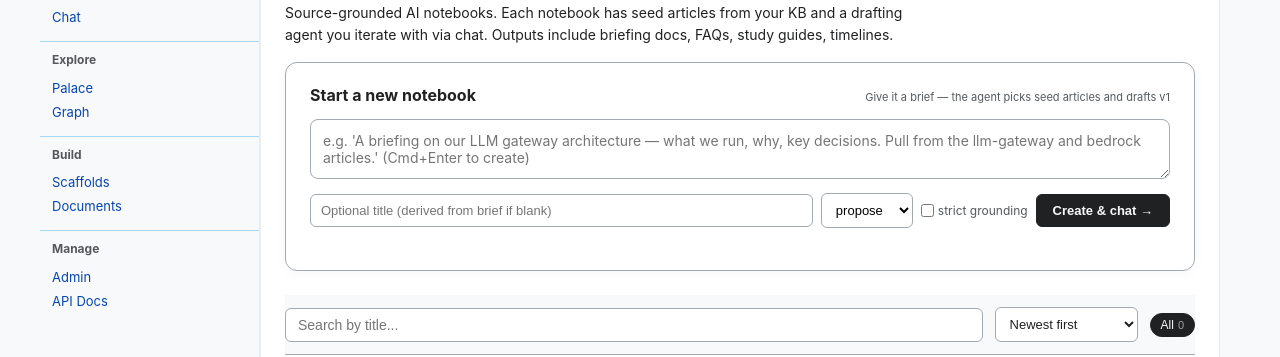
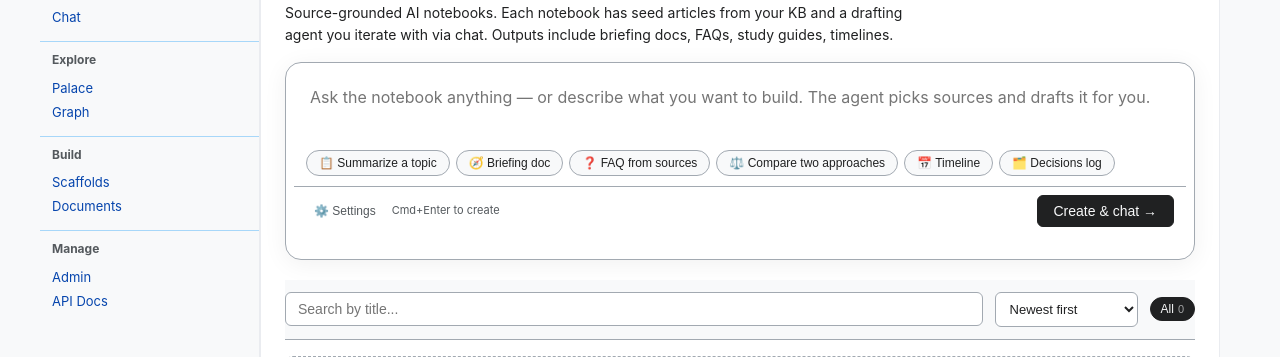
Before and after one commit to ghndrx/wikidelve, a Python web app: template templates/documents_browse.html in a window 1280 px wide. Shown: the part 111-468 px from the top of the page. Run offline with Jinja, Linux system fonts and the light colour scheme; the template is opened without the code that fills it, so the values that code supplies are empty; some libraries are stand-ins or nearby versions.

Commit message:
Documents landing: NotebookLM-style composer with quick-start chips, auto-grow input, settings disclosure, continue-recent strip

```diff
--- a/templates/documents_browse.html
+++ b/templates/documents_browse.html
@@ -230,28 +230,166 @@
     </div>
 </div>
 
-{# Primary chat entry — the NotebookLM-style "start here" surface. #}
-<div style="background: var(--color-surface); border: 1px solid var(--color-border); border-radius: 12px; padding: 20px 24px; margin-bottom: 24px; box-shadow: 0 2px 12px rgba(0,0,0,0.04);">
-    <div style="display: flex; align-items: baseline; justify-content: space-between; margin-bottom: 10px;">
-        <h2 style="margin: 0; font-size: 16px;">Start a new notebook</h2>
-        <span style="font-size: 11px; color: var(--color-text-muted);">Give it a brief — the agent picks seed articles and drafts v1</span>
+{# Primary chat entry — NotebookLM-style composer with quick-start chips and collapsed advanced settings. #}
+<style nonce="{{ csp_nonce() }}">
+.nb-composer {
+    background: var(--color-surface);
+    border: 1px solid var(--color-border);
+    border-radius: 16px;
+    padding: 8px 8px 10px;
+    margin-bottom: 20px;
+    box-shadow: 0 4px 24px rgba(0,0,0,0.06);
+    transition: box-shadow 0.2s, border-color 0.2s;
+}
+.nb-composer:focus-within {
+    border-color: var(--color-accent, #06c);
+    box-shadow: 0 4px 24px rgba(6,102,204,0.12);
+}
+.nb-composer-input {
+    width: 100%;
+    border: 0;
+    background: transparent;
+    color: var(--color-text);
+    padding: 14px 16px 8px;
+    font-family: inherit;
+    font-size: 16px;
+    line-height: 1.5;
+    resize: none;
+    min-height: 72px;
+    max-height: 320px;
+    outline: none;
+}
+.nb-chip-row {
+    display: flex;
+    flex-wrap: wrap;
+    gap: 6px;
+    padding: 0 12px 10px;
+}
+.nb-chip {
+    font-size: 12px;
+    padding: 5px 12px;
+    border: 1px solid var(--color-border);
+    border-radius: 999px;
+    background: var(--color-surface-alt);
+    color: var(--color-text);
+    cursor: pointer;
+    transition: all 0.15s;
+    white-space: nowrap;
+}
+.nb-chip:hover { background: var(--color-surface); border-color: var(--color-accent, #06c); }
+.nb-toolbar {
+    display: flex;
+    gap: 8px;
+    align-items: center;
+    padding: 8px 12px;
+    border-top: 1px solid var(--color-border);
+}
+.nb-settings-toggle {
+    font-size: 12px;
+    color: var(--color-text-muted);
+    background: transparent;
+    border: 0;
+    cursor: pointer;
+    padding: 4px 8px;
+    border-radius: 6px;
+}
+.nb-settings-toggle:hover { background: var(--color-surface-alt); }
+.nb-settings {
+    display: none;
+    gap: 8px;
+    align-items: center;
+    flex-wrap: wrap;
+    padding: 10px 12px 4px;
+    border-top: 1px dashed var(--color-border);
+    font-size: 12px;
+    color: var(--color-text-muted);
+}
+.nb-settings.open { display: flex; }
+.nb-settings input[type="text"], .nb-settings select {
+    padding: 5px 8px;
+    border: 1px solid var(--color-border);
+    border-radius: 5px;
+    background: var(--color-surface);
+    color: var(--color-text);
+    font-size: 12px;
+}
+.nb-cta-big {
+    margin-left: auto;
+    font-size: 14px;
+    padding: 7px 16px;
+    font-weight: 500;
+}
+.nb-hint {
+    font-size: 11px;
+    color: var(--color-text-muted);
+}
+.nb-continue-strip {
+    display: flex;
+    gap: 8px;
+    overflow-x: auto;
+    padding: 2px 2px 14px;
+    margin-bottom: 8px;
+}
+.nb-continue-card {
+    flex: 0 0 auto;
+    max-width: 260px;
+    padding: 10px 14px;
+    border: 1px solid var(--color-border);
+    border-radius: 8px;
+    background: var(--color-surface);
+    text-decoration: none;
+    color: var(--color-text);
+    transition: border-color 0.15s, transform 0.15s;
+}
+.nb-continue-card:hover { border-color: var(--color-accent, #06c); transform: translateY(-1px); }
+.nb-continue-label { font-size: 10px; color: var(--color-text-muted); text-transform: uppercase; letter-spacing: 0.05em; margin-bottom: 4px; }
+.nb-continue-title { font-size: 13px; font-weight: 500; white-space: nowrap; overflow: hidden; text-overflow: ellipsis; }
+.nb-continue-meta { font-size: 11px; color: var(--color-text-muted); margin-top: 4px; }
+</style>
+
+{% set recent = items[:5] if items else [] %}
+{% if recent %}
+<div class="nb-continue-strip" aria-label="Recent notebooks">
+    {% for d in recent %}
+    <a class="nb-continue-card" href="/documents/{{ kb }}/{{ d.slug }}">
+        <div class="nb-continue-label">Continue</div>
+        <div class="nb-continue-title">{{ d.title }}</div>
+        <div class="nb-continue-meta">v{{ d.current_version }} · {{ d.updated }}</div>
+    </a>
+    {% endfor %}
+</div>
+{% endif %}
+
+<div class="nb-composer" id="nb-composer">
+    <textarea id="quick-brief" class="nb-composer-input"
+        placeholder="Ask the notebook anything — or describe what you want to build. The agent picks sources and drafts it for you."></textarea>
+    <div class="nb-chip-row" id="nb-chips" role="toolbar" aria-label="Starter prompts">
+        <button type="button" class="nb-chip" data-fill="Summarize the key insights across my KB on [TOPIC]. Pull the most relevant articles as sources.">📋 Summarize a topic</button>
+        <button type="button" class="nb-chip" data-fill="Build a one-page briefing on [TOPIC] from my KB. Executive summary, key findings, open questions.">🧭 Briefing doc</button>
+        <button type="button" class="nb-chip" data-fill="Create an FAQ on [TOPIC] from my KB — 10-15 Q&amp;A pairs with citations.">❓ FAQ from sources</button>
+        <button type="button" class="nb-chip" data-fill="Compare [APPROACH A] vs [APPROACH B] using my KB as the source material. Tradeoffs, when to pick each.">⚖️ Compare two approaches</button>
+        <button type="button" class="nb-chip" data-fill="Build a timeline of developments in [TOPIC] from my KB sources.">📅 Timeline</button>
+        <button type="button" class="nb-chip" data-fill="Extract every concrete decision and rationale from the [TOPIC] articles — I want a decisions log.">🗂️ Decisions log</button>
     </div>
-    <textarea id="quick-brief" rows="2" placeholder="e.g. 'A briefing on our LLM gateway architecture — what we run, why, key decisions. Pull from the llm-gateway and bedrock articles.' (Cmd+Enter to create)"
-        style="width: 100%; padding: 12px; border: 1px solid var(--color-border); border-radius: 8px; background: var(--color-surface); color: var(--color-text); font-family: inherit; font-size: 14px; resize: vertical; min-height: 58px;"></textarea>
-    <div style="display: flex; gap: 8px; margin-top: 8px; align-items: center;">
-        <input type="text" id="quick-title" placeholder="Optional title (derived from brief if blank)"
-            style="flex: 1; padding: 8px 10px; border: 1px solid var(--color-border); border-radius: 6px; background: var(--color-surface); color: var(--color-text); font-size: 13px;" />
-        <select id="quick-autonomy" style="padding: 8px 10px; border: 1px solid var(--color-border); border-radius: 6px; background: var(--color-surface); font-size: 13px;" title="propose = draft for review, auto = commit directly">
-            <option value="propose">propose</option>
-            <option value="auto">auto</option>
-            <option value="plan-first">plan-first</option>
-        </select>
-        <label style="display: flex; gap: 4px; align-items: center; font-size: 12px; color: var(--color-text-muted); cursor: pointer;" title="Strict mode — refuses uncited claims, NotebookLM-style">
+    <div class="nb-toolbar">
+        <button type="button" class="nb-settings-toggle" id="nb-settings-toggle" aria-expanded="false">⚙️ Settings</button>
+        <span class="nb-hint">Cmd+Enter to create</span>
+        <button id="quick-create" class="doc-new-btn nb-cta-big">Create &amp; chat →</button>
+    </div>
+    <div class="nb-settings" id="nb-settings">
+        <label>Title <input type="text" id="quick-title" placeholder="derived from brief if blank" style="width: 220px;" /></label>
+        <label>Autonomy
+            <select id="quick-autonomy" title="propose = draft for review; auto = commit directly">
+                <option value="propose">propose</option>
+                <option value="auto">auto</option>
+                <option value="plan-first">plan-first</option>
+            </select>
+        </label>
+        <label style="display: flex; gap: 4px; align-items: center; cursor: pointer;" title="Strict = refuses uncited claims (NotebookLM-style)">
             <input type="checkbox" id="quick-strict" /> strict grounding
         </label>
-        <button id="quick-create" class="doc-new-btn">Create &amp; chat →</button>
     </div>
-    <div id="quick-status" style="font-size: 12px; color: var(--color-text-muted); margin-top: 6px; min-height: 16px;"></div>
+    <div id="quick-status" style="font-size: 12px; color: var(--color-text-muted); padding: 0 12px 4px; min-height: 14px;"></div>
 </div>
 
 <script nonce="{{ csp_nonce() }}">
@@ -301,6 +439,36 @@
     createBtn.addEventListener('click', submit);
     briefEl.addEventListener('keydown', function(e) {
         if (e.key === 'Enter' && (e.metaKey || e.ctrlKey)) { e.preventDefault(); submit(); }
+    });
+
+    // Auto-grow the textarea as the user types.
+    function autogrow() {
+        briefEl.style.height = 'auto';
+        briefEl.style.height = Math.min(briefEl.scrollHeight, 320) + 'px';
+    }
+    briefEl.addEventListener('input', autogrow);
+
+    // Starter prompt chips: insert or replace the draft and focus the
+    // input with the cursor at the first [TOKEN] if present.
+    document.querySelectorAll('.nb-chip').forEach(function(chip) {
+        chip.addEventListener('click', function() {
+            briefEl.value = chip.dataset.fill;
+            autogrow();
+            briefEl.focus();
+            var match = briefEl.value.match(/\[[A-Z _/]+\]/);
+            if (match) {
+                var idx = briefEl.value.indexOf(match[0]);
+                briefEl.setSelectionRange(idx, idx + match[0].length);
+            }
+        });
+    });
+
+    // Settings disclosure.
+    var settingsBtn = document.getElementById('nb-settings-toggle');
+    var settingsPanel = document.getElementById('nb-settings');
+    settingsBtn.addEventListener('click', function() {
+        var open = settingsPanel.classList.toggle('open');
+        settingsBtn.setAttribute('aria-expanded', open ? 'true' : 'false');
     });
 })();
 </script>
```
